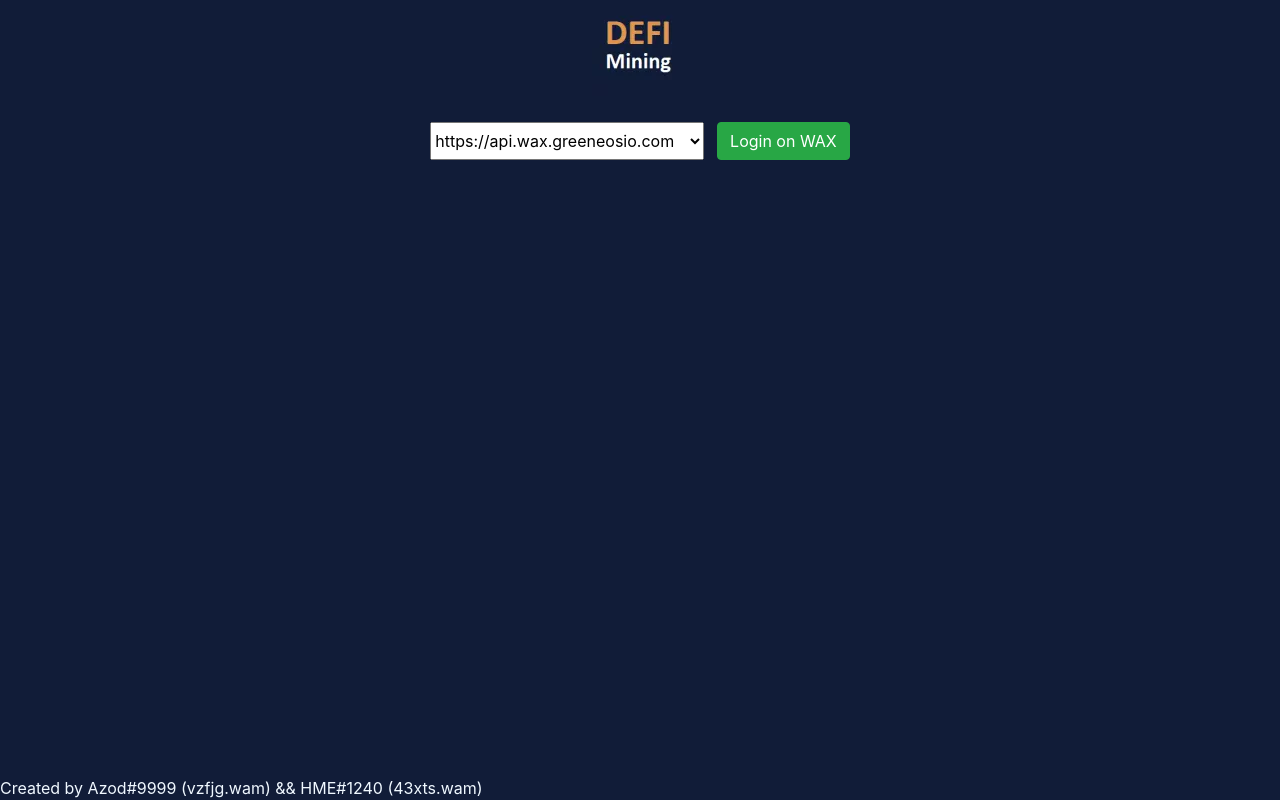
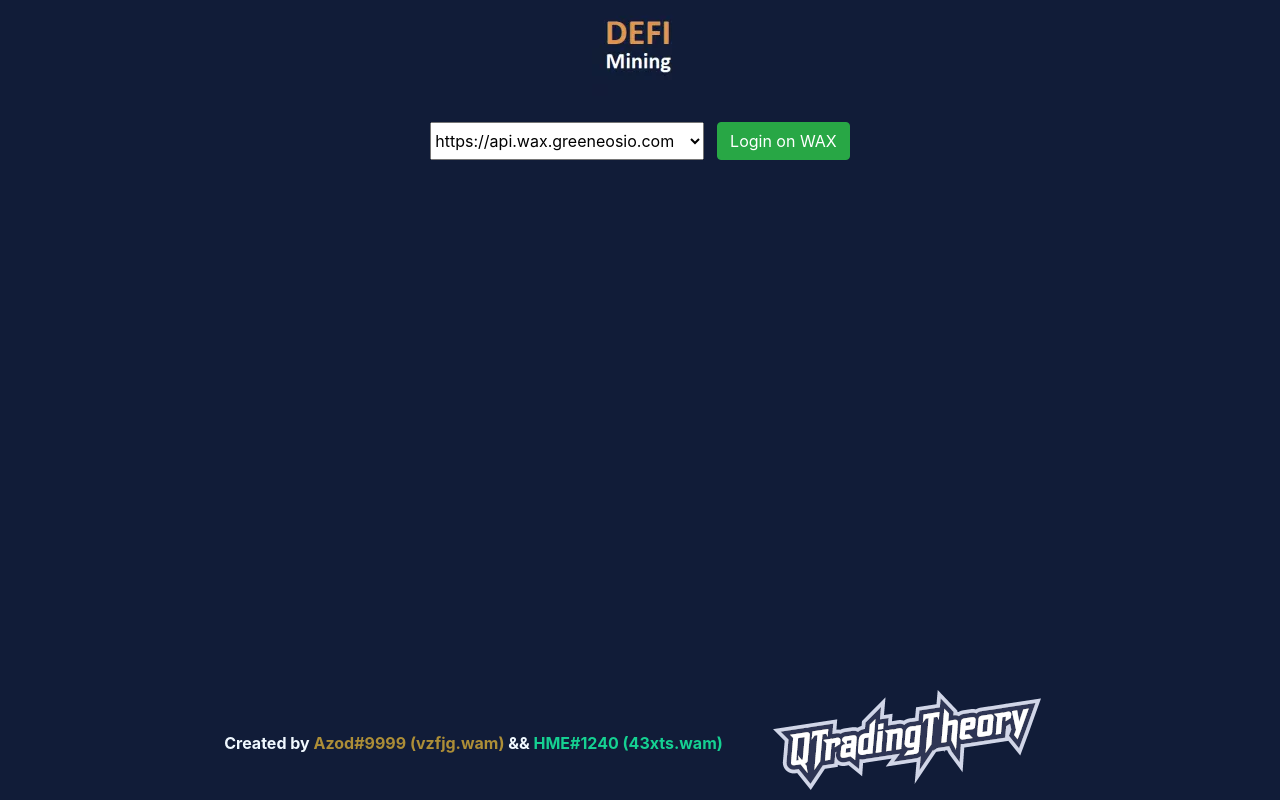
Before and after one commit to AzodFR/defiminingscriptv2, a Nuxt app: page / in a window 1280 px wide. Built offline with nearby package versions, Linux system fonts and the light colour scheme.

Commit message:
footer enhancement

```diff
--- a/pages/index.vue
+++ b/pages/index.vue
@@ -9,9 +9,15 @@
       <Rigs />
       <Workshops />
     </div>
-    <footer style="   position:absolute; bottom:0;">
-      Created by Azod#9999 (vzfjg.wam) && HME#1240 (43xts.wam)
-    </footer>
+    <div class="footer">
+      <footer>
+        Created by <span class="dev1">Azod#9999 (vzfjg.wam)</span> &&
+        <span class="dev2">HME#1240 (43xts.wam)</span>
+        <a href="https://discord.gg/"
+          ><img src="../assets/QTTlogo.png" alt="" class="img"
+        /></a>
+      </footer>
+    </div>
   </div>
 </template>
 
@@ -48,4 +54,24 @@
   background-color: #111c38;
   color: aliceblue;
 }
+footer {
+  position: absolute;
+  bottom: 0;
+}
+.footer {
+  display: flex;
+  justify-content: center;
+  align-items: center;
+  font-weight: bold;
+  font-size: 1em;
+}
+.img {
+  margin: 0 15px 10px 50px;
+}
+.dev1 {
+  color: rgb(173, 142, 55);
+}
+.dev2 {
+  color: rgb(21, 209, 146);
+}
 </style>
```
Also changed, not shown: assets/QTTlogo.png (added).
